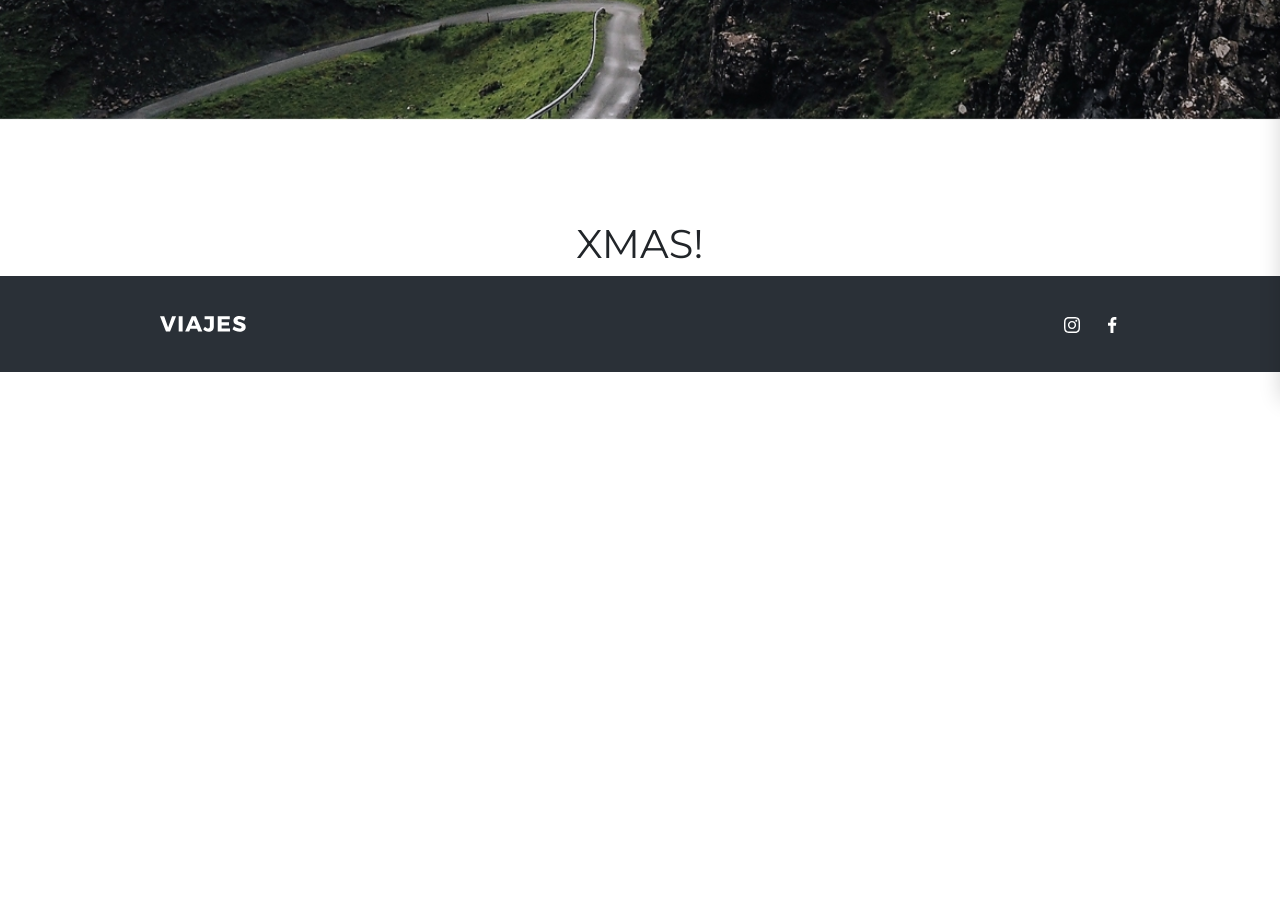
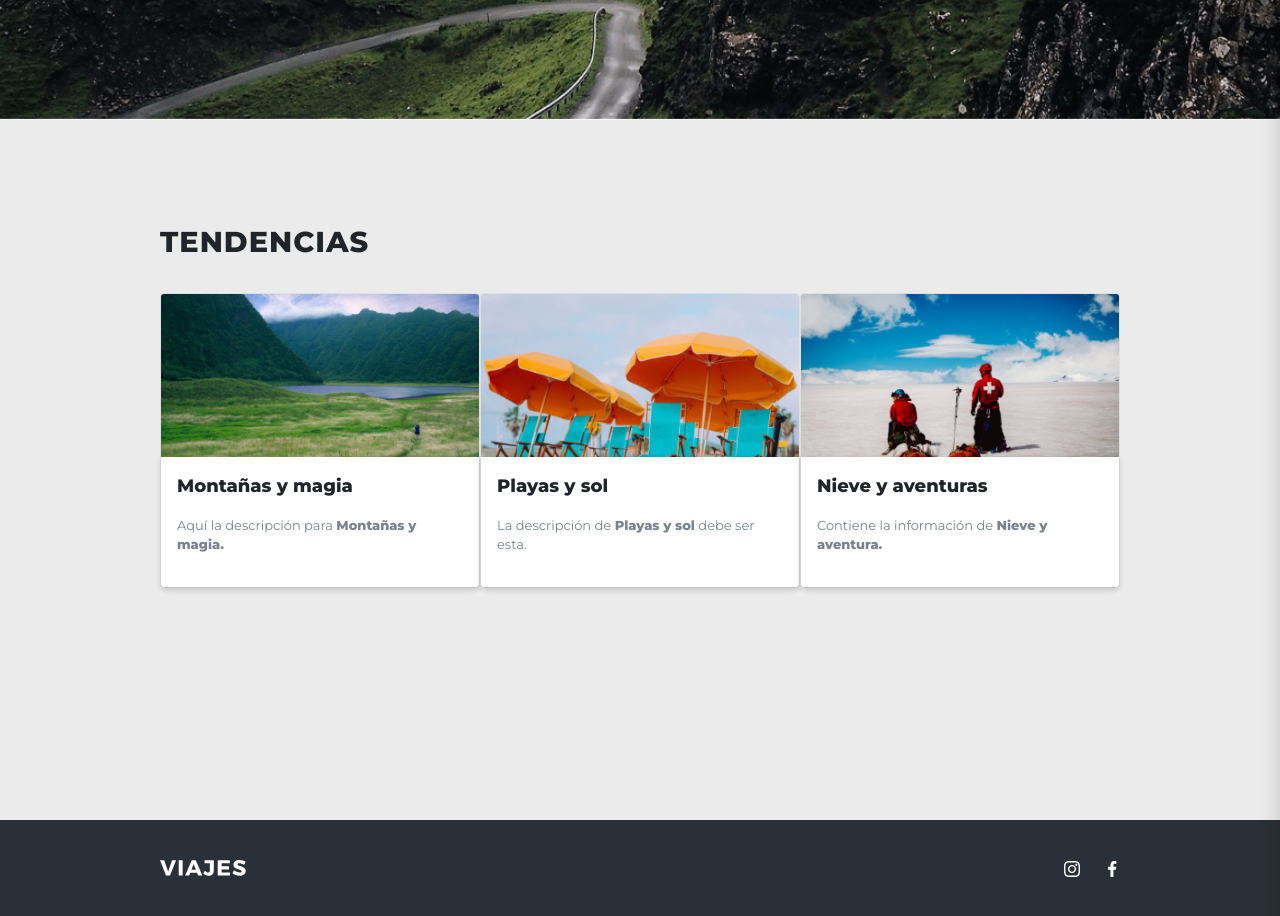
Before and after one commit to leandroberne/aenima, a plain HTML site: page index.html in a window 1280 px wide. Shown: the part 680-1596 px from the top of the page. Before the commit the page ends 1052 px from the top, so only its background shows below. Drawn offline with Linux system fonts and the light colour scheme.

Commit message:
Agregado seccion Tendencias y cards

```diff
--- a/css/main.css
+++ b/css/main.css
@@ -112,19 +112,58 @@ i {
 
 main {
   width: 100%;
+  background-color: #ebebeb;
+  min-height: 700px;
 }
 
 #main__container {
   width: 75%;
   margin: 0 auto;
+  background-color: #ebebeb;
 }
 
 .header_fix {
   min-height: 100px;
 }
 
-#main__container h1 {
-  text-align: center;
+#main__container .titulo_seccion {
+  font-size: 1.8rem;
+  font-family: 'Montserrat', sans-serif;
+  font-weight: 800;
+  margin-bottom: 30px;
+  letter-spacing: 1px;
+  text-align: left;
+}
+
+.card__container {
+  width: 100%;
+  margin: 0 auto;
+  min-height: 100px;
+  display: flex;
+  flex-direction: row;
+  justify-content: space-evenly;
+}
+
+.card-body {
+  background-color: white;
+  box-shadow: 0px 3px 6px #00000029 !important;
+  border-radius: 0px 0px 4px 4px;
+}
+
+.card-text {
+  font-family: 'Montserrat', sans-serif;
+  font-size: 18px;
+  font-weight: 800;
+}
+
+.card-text-2 {
+  font-family: 'Montserrat', sans-serif;
+  font-size: 13px;
+  color: #7a838d;
+}
+
+.card-text-2 span {
+  font-weight: bold;
 }
 
 /* FOOTER */
@@ -174,7 +213,7 @@ footer.inactive {
 #sidebar {
   position: fixed;
   width: 300px;
-  height: 133.7% !important;
+  height: 241.8% !important;
   background-color: #ffffff;
   right: -300px;
   box-shadow: 0px 10px 20px #00000029;
@@ -215,6 +254,19 @@ footer.inactive {
   #header__container {
     width: 85%;
   }
+
+  #main__container {
+    width: 85%;
+  }
+
+  .card__container {
+    flex-direction: column;
+  }
+
+  .card {
+    margin: 0 auto;
+    margin-bottom: 20px;
+  }
 }
 
 @media only screen and (max-width: 598px) {
--- a/index.html
+++ b/index.html
@@ -68,10 +68,52 @@
       </div>
     </div>
 
+    <!-- MAIN  -->
     <main>
       <div id="main__container">
         <div class="header_fix"></div>
-        <h1>XMAS!</h1>
+        <p class="titulo_seccion">TENDENCIAS</p>
+        <div class="card__container">
+          <div class="card" style="width: 352px">
+            <img
+              src="./assets/img/card_01.png"
+              class="card-img-top"
+              alt="..."
+            />
+            <div class="card-body">
+              <p class="card-text">Montañas y magia</p>
+              <p class="card-text-2">
+                Aquí la descripción para <span>Montañas y magia.</span>
+              </p>
+            </div>
+          </div>
+          <div class="card" style="width: 352px">
+            <img
+              src="./assets/img/card_02.png"
+              class="card-img-top"
+              alt="..."
+            />
+            <div class="card-body">
+              <p class="card-text">Playas y sol</p>
+              <p class="card-text-2">
+                La descripción de <span>Playas y sol</span> debe ser esta.
+              </p>
+            </div>
+          </div>
+          <div class="card" style="width: 352px">
+            <img
+              src="./assets/img/card_03.png"
+              class="card-img-top"
+              alt="..."
+            />
+            <div class="card-body">
+              <p class="card-text">Nieve y aventuras</p>
+              <p class="card-text-2">
+                Contiene la información de <span>Nieve y aventura.</span>
+              </p>
+            </div>
+          </div>
+        </div>
       </div>
     </main>
 
```
